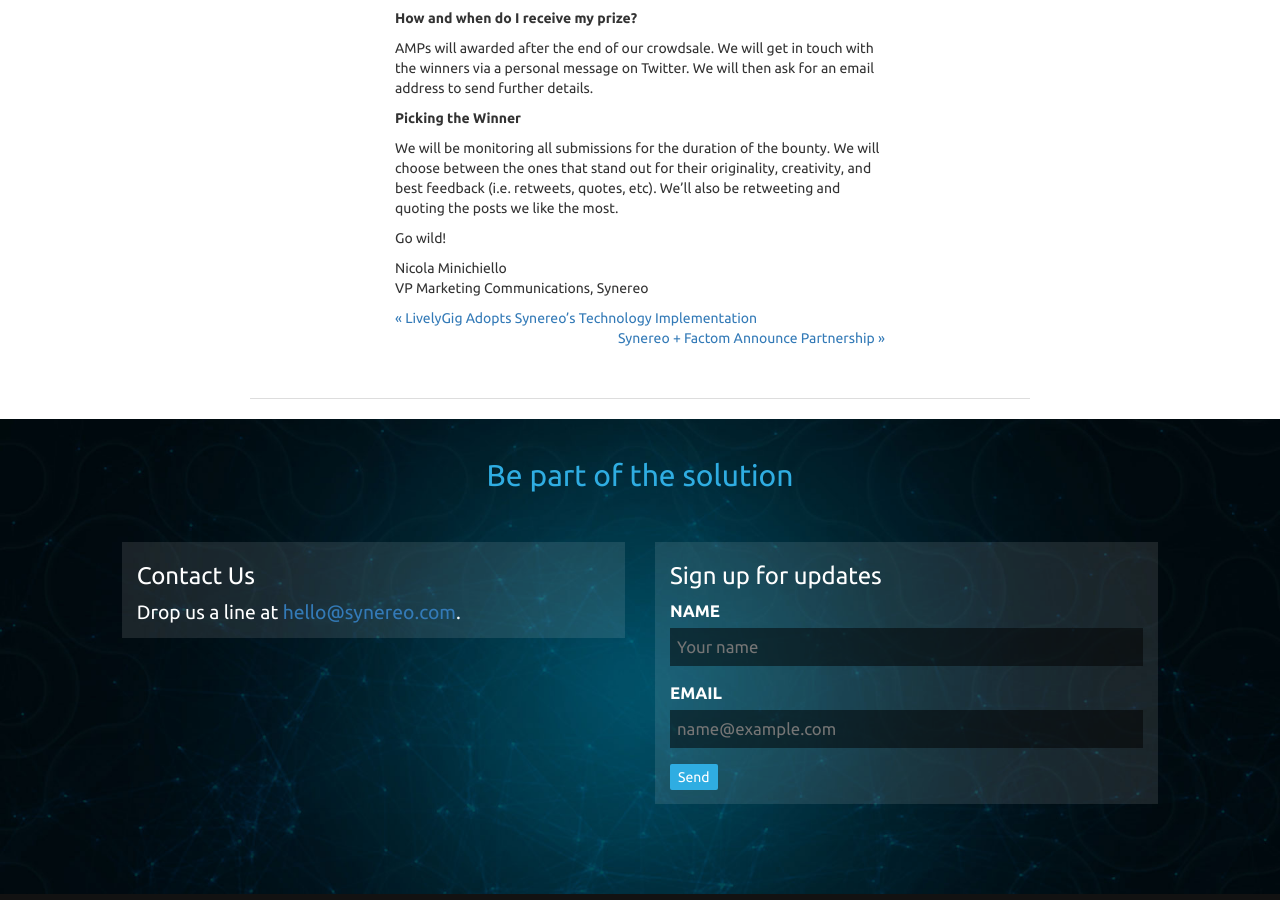
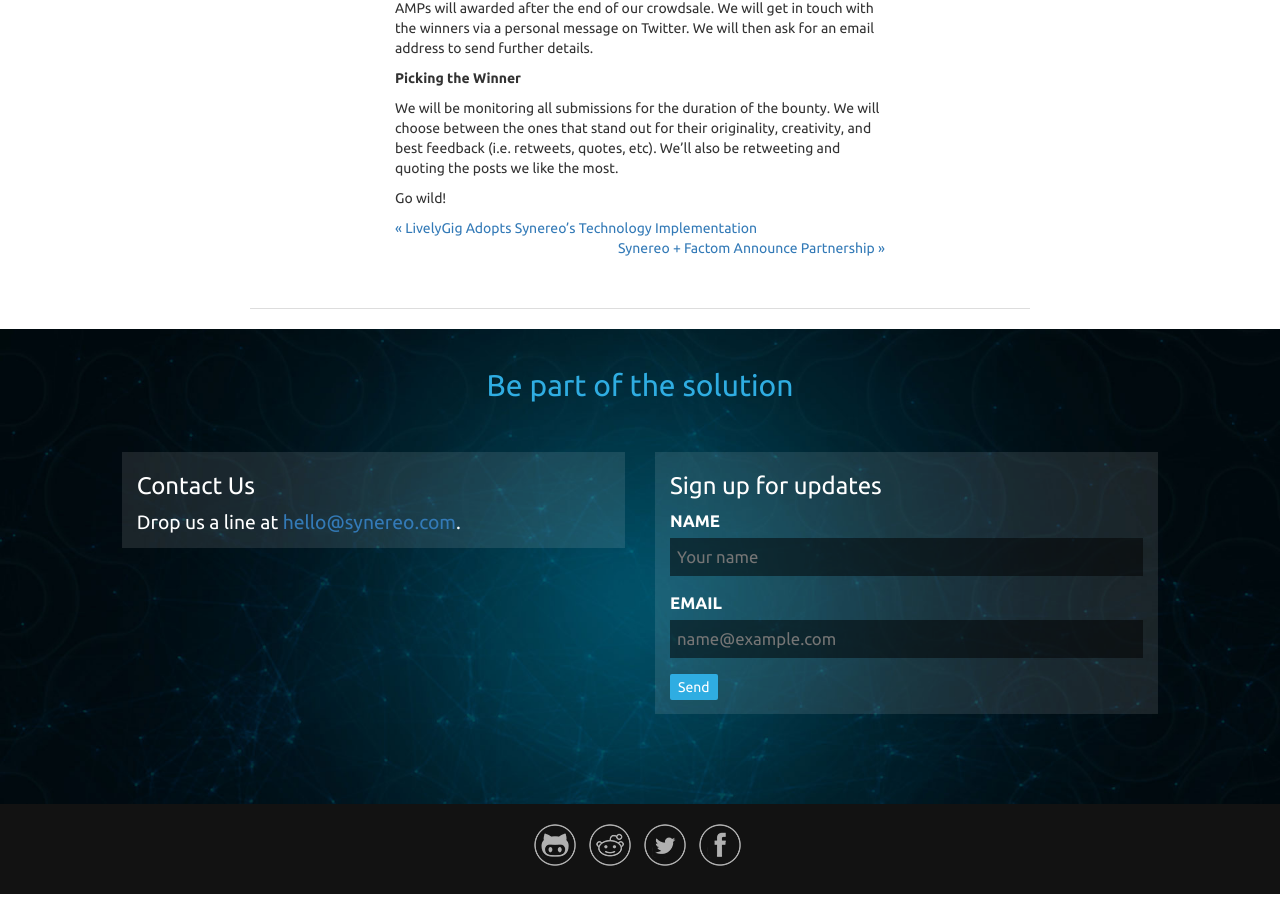
Before and after one commit to synereo/blog.synereo.com, a Jekyll site: the page built from _posts/2015-04-17-twitter-bounties.markdown, in a window 1280 px wide and 900 px high, scrolled down 1279 px. Built offline with Jekyll 4.4.1, drawn with Linux system fonts in a browser that asks for light colours; nearby versions of some CDN libraries; a script that is not in the unit is left out.

Commit message:
updated blogpost
updated blogpost

```diff
--- a/_posts/2015-04-17-twitter-bounties.markdown
+++ b/_posts/2015-04-17-twitter-bounties.markdown
@@ -4,7 +4,6 @@
 published: true
 title: Twitter Bounties
 date: '2015-04-17 16:00:00 +0200'
-author: Nicola Minichiello
 ---
 **[BOUNTY] Win 50,000 AMPs for Best Tweet - Ends April 22, 8:00PM GMT!**
 
@@ -33,6 +32,3 @@
 We will be monitoring all submissions for the duration of the bounty. We will choose between the ones that stand out for their originality, creativity, and best feedback (i.e. retweets, quotes, etc). We'll also be retweeting and quoting the posts we like the most.
 
 Go wild!
-
-Nicola Minichiello<br>
-VP Marketing Communications, Synereo
```
